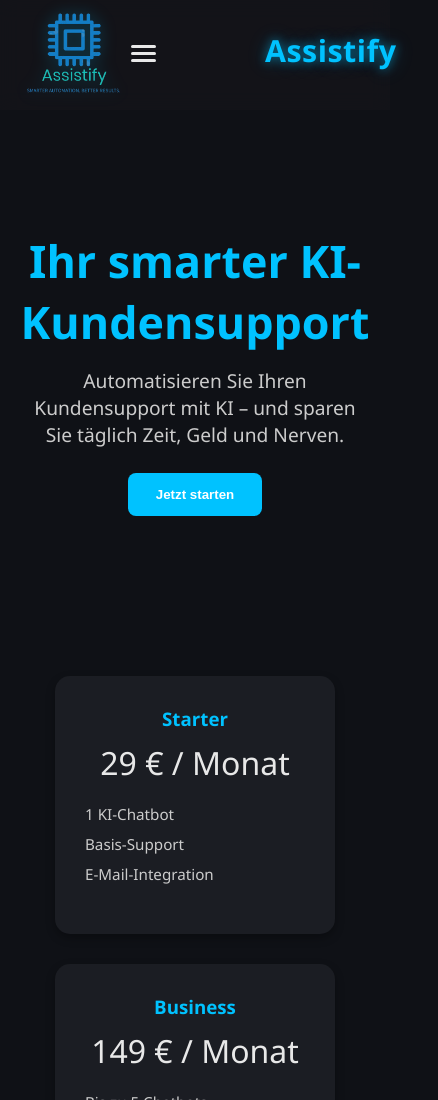
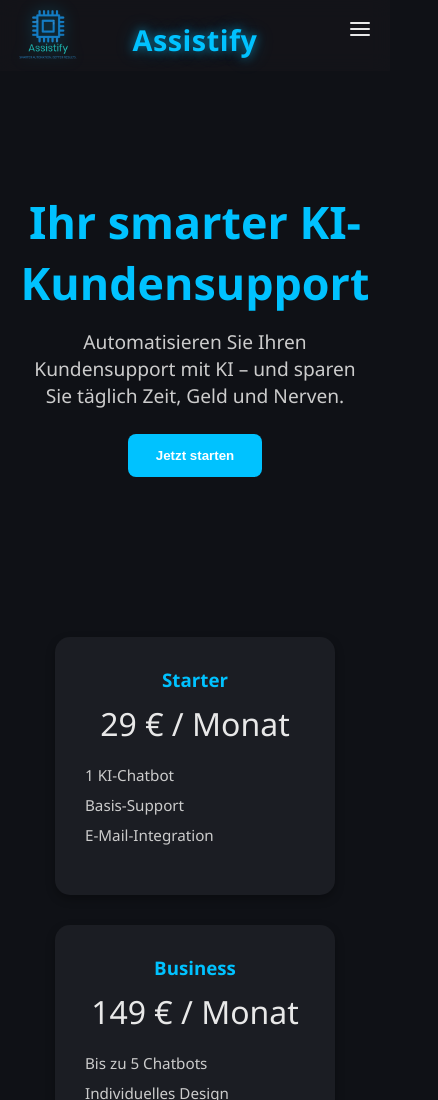
Before and after one commit to fatihucarrrr-coder/assistify-frontend, a plain HTML site: page assistify-landing/index.html in a window 390 px wide. Shown: the top 1100 px of the page, 438 px wide, since content can reach past the window. Drawn offline with Linux system fonts and the light colour scheme.

Commit message:
Mobile-Header fix: kleines Logo, Menü oben rechts, Brand zentriert

```diff
--- a/assistify-landing/style.css
+++ b/assistify-landing/style.css
@@ -93,11 +93,14 @@
   flex-direction: column;
   cursor: pointer;
   z-index: 200;
+  position: absolute;
+  top: 25px;
+  right: 25px;
 }
 
 .menu-toggle span {
   height: 3px;
-  width: 25px;
+  width: 22px;
   background: var(--text);
   margin-bottom: 4px;
   border-radius: 2px;
@@ -105,7 +108,7 @@
 }
 
 .menu-toggle.open span:nth-child(1) {
-  transform: rotate(45deg) translateY(8px);
+  transform: rotate(45deg) translateY(6px);
 }
 
 .menu-toggle.open span:nth-child(2) {
@@ -113,7 +116,7 @@
 }
 
 .menu-toggle.open span:nth-child(3) {
-  transform: rotate(-45deg) translateY(-8px);
+  transform: rotate(-45deg) translateY(-6px);
 }
 
 /* HERO SECTION */
@@ -216,23 +219,23 @@
 /* RESPONSIVE */
 @media (max-width: 900px) {
   header {
-    padding: 10px 20px;
+    padding: 8px 15px;
+    position: relative;
   }
 
   .logo-img {
-    height: 90px; /* kleineres Logo auf Handy */
+    height: 55px; /* viel kleiner */
   }
 
   .brand-name {
-    position: relative;
-    order: 3;
-    width: 100%;
-    text-align: center;
-    margin-top: -10px;
+    position: absolute;
+    top: 20px;
+    left: 50%;
+    transform: translateX(-50%);
   }
 
   .brand-name h2 {
-    font-size: 1.9rem;
+    font-size: 1.8rem;
   }
 
   nav {
@@ -246,16 +249,22 @@
     width: 220px;
     background: var(--card-bg);
     padding: 80px 20px;
-    border-radius: 0;
     box-shadow: -2px 0 10px rgba(0,0,0,0.3);
     transition: right 0.4s ease;
   }
 
   nav.active {
-    right: 0; /* smooth slide in */
+    right: 0;
   }
 
   .menu-toggle {
     display: flex;
+    top: 22px;
+    right: 20px;
+  }
+
+  .menu-toggle span {
+    width: 20px;
+    height: 2px;
   }
 }
```
